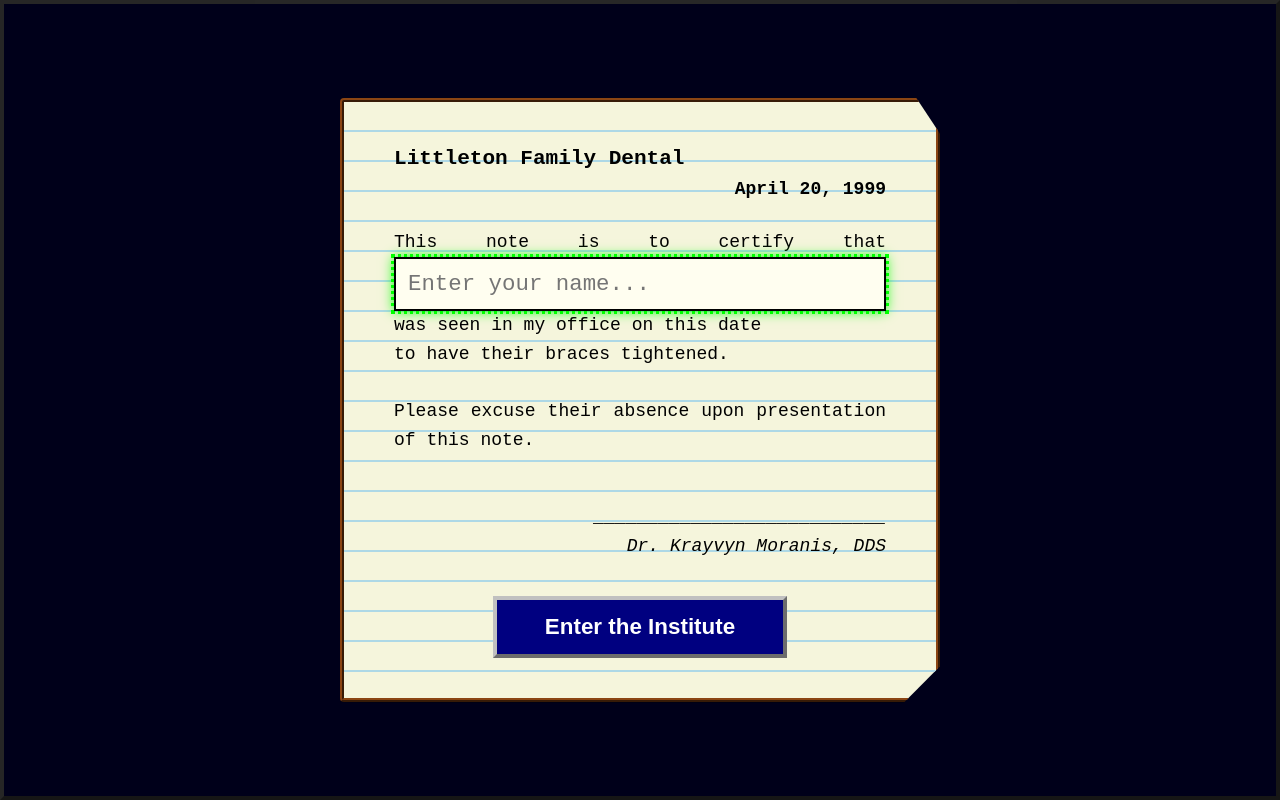
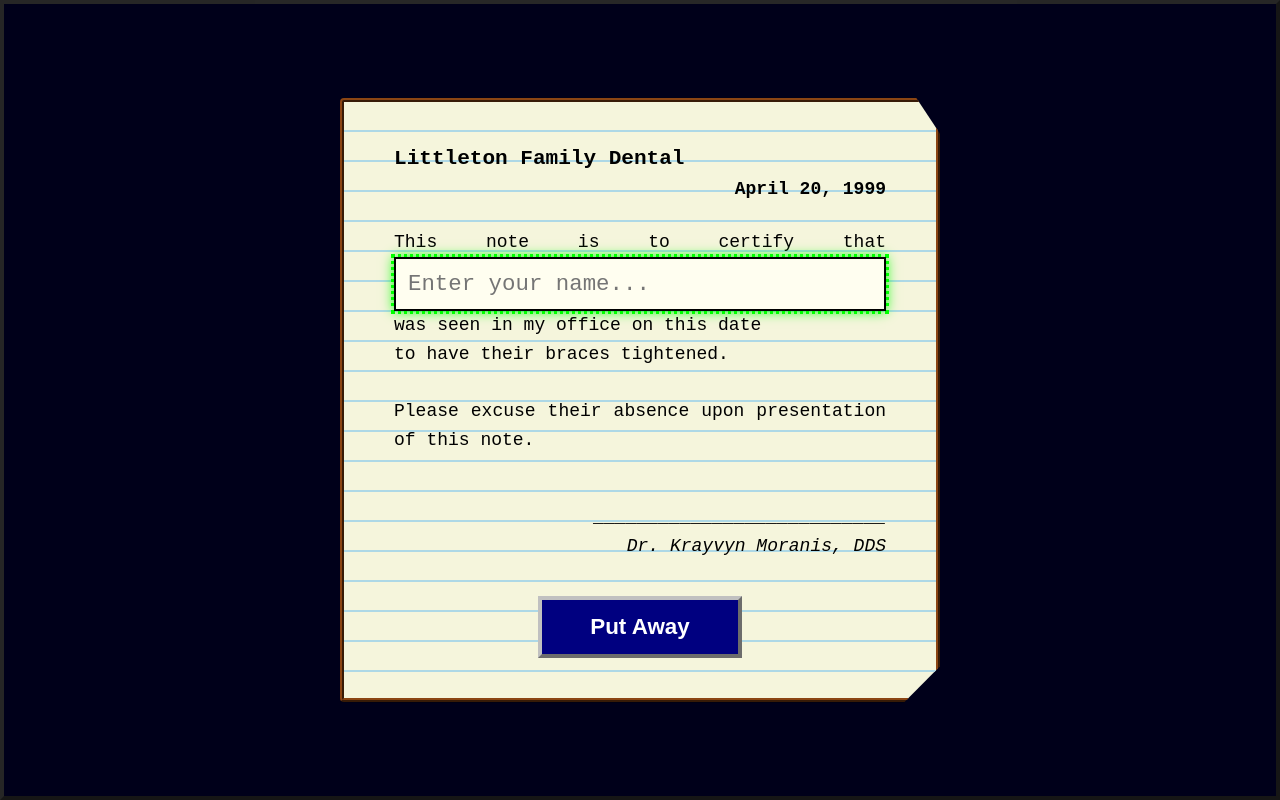
Before and after one commit to revolution-of-the-dispossessed/Columbine, a plain HTML site: page docs/index.html in a window 1280 px wide. Drawn offline with Linux system fonts and the light colour scheme.

Commit message:
Update index.html

```diff
--- a/docs/index.html
+++ b/docs/index.html
@@ -50,7 +50,7 @@
           Dr. Krayvyn Moranis, DDS
         </p>
 
-        <button type="submit" id="submit-name">Enter the Institute</button>
+        <button type="submit" id="submit-name">Put Away</button>
     </form>
   </div>
 </div>
```
